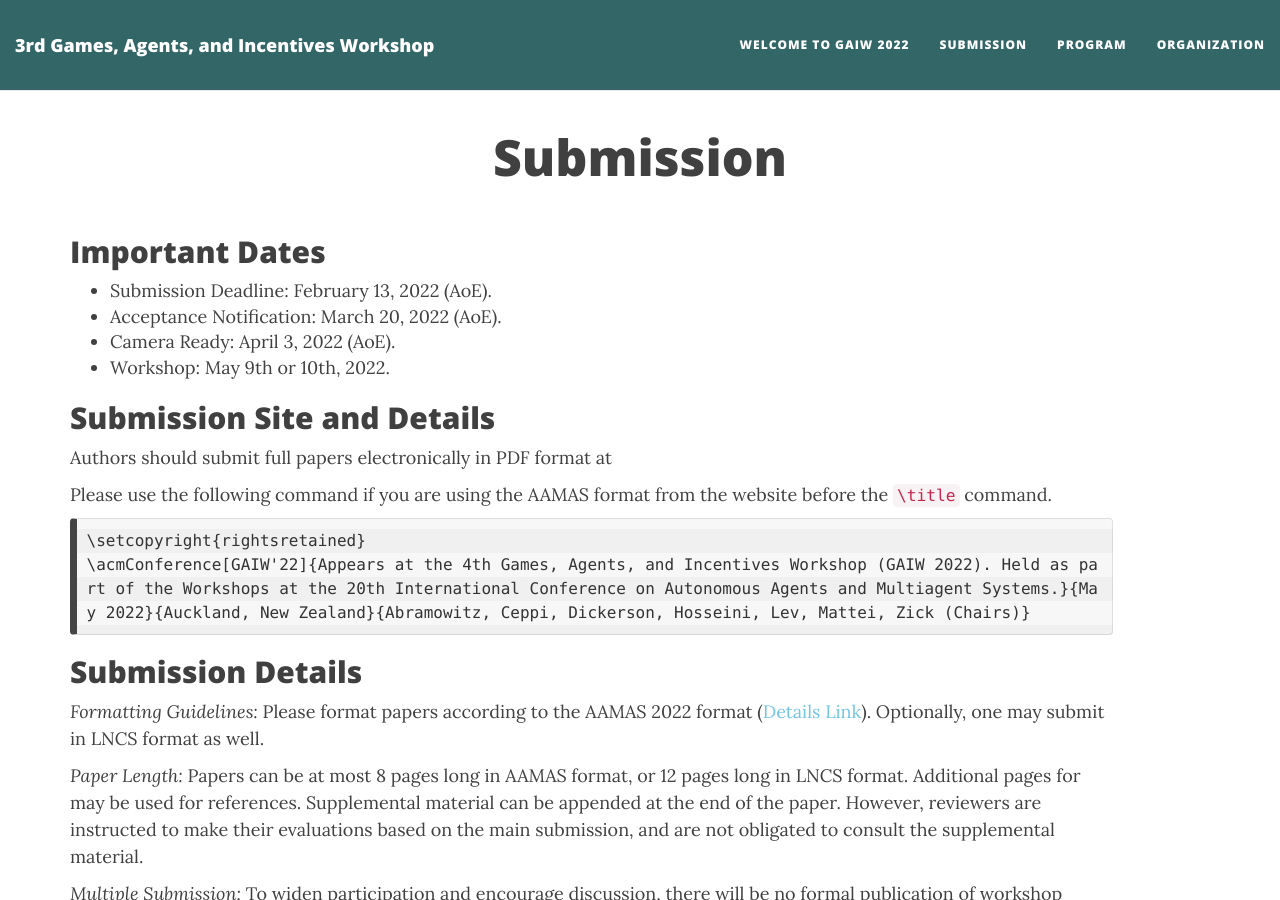
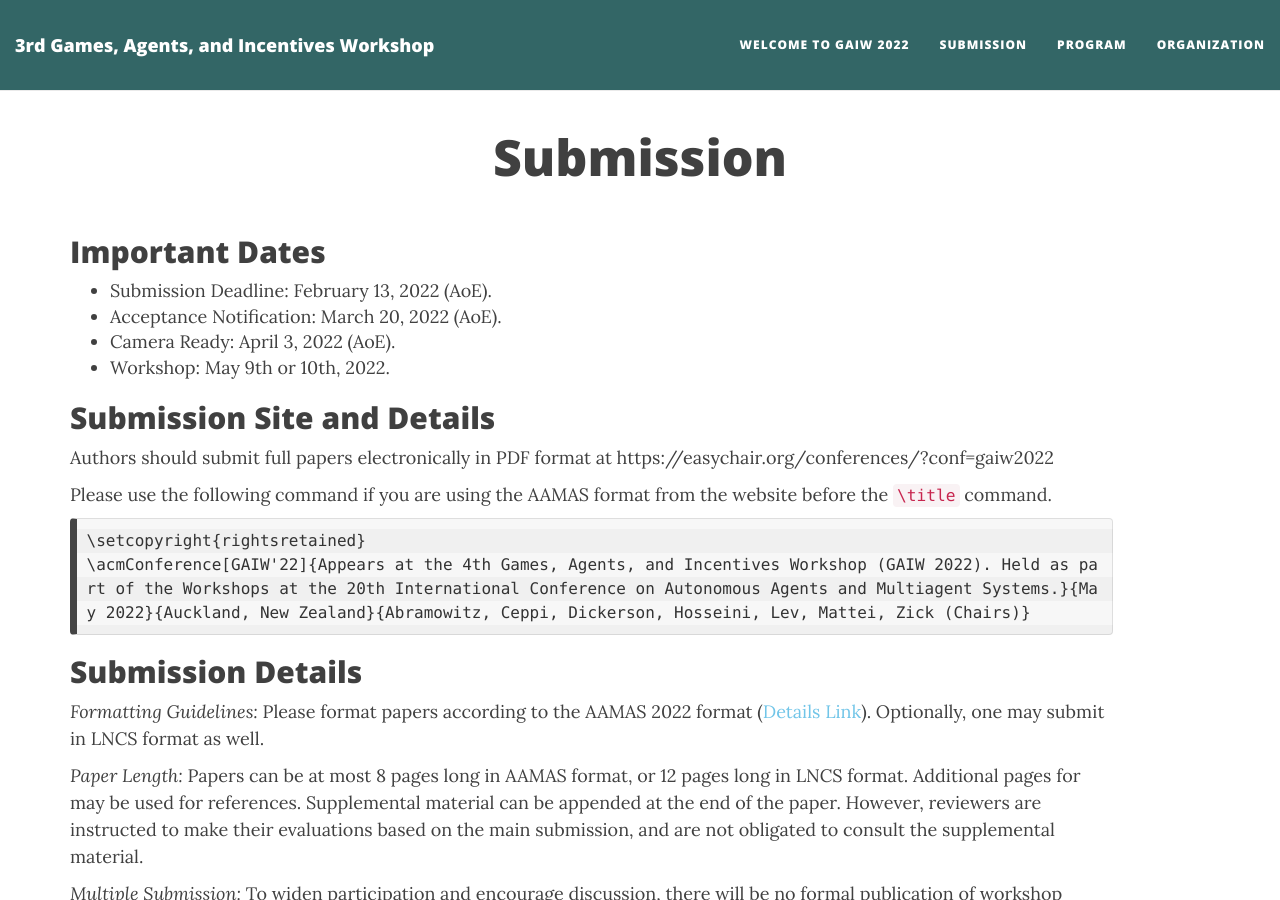
Before and after one commit to BenAbramowitz/gaiw2023, a Jekyll site: the page built from submission.md, in a window 1280 px wide and 900 px high. Built offline with Jekyll 4.4.1, drawn with Linux system fonts in a browser that asks for light colours; nearby versions of some CDN libraries; part of the change alters nothing that is shown.

Commit message:
Update submission.md

```diff
--- a/submission.md
+++ b/submission.md
@@ -11,7 +11,7 @@ published: true
 * Workshop: May 9th or 10th, 2022.
 
 ## Submission Site and Details
-Authors should submit full papers electronically in PDF format at
+Authors should submit full papers electronically in PDF format at https://easychair.org/conferences/?conf=gaiw2022
 
 Please use the following command if you are using the AAMAS format from the website before the `\title` command.
 
```
